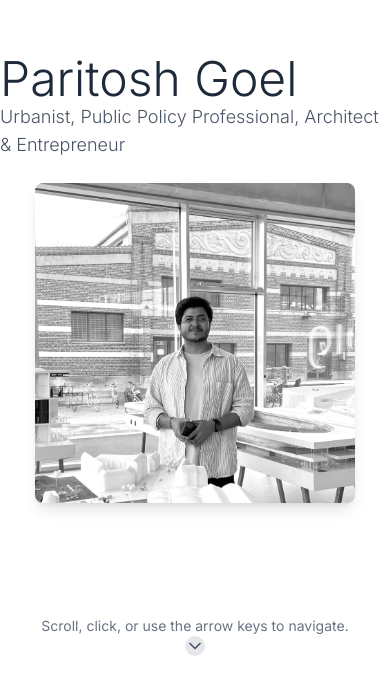
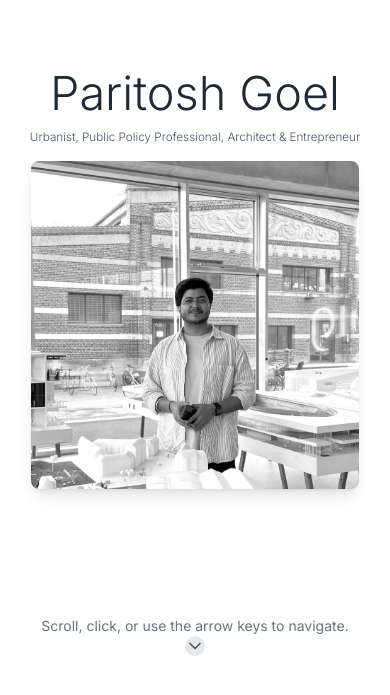
Before and after one commit to analogdigitalsolution/v0-marikosugita-clone, a Next.js app: page / in a window 390 px wide. Shown: the part 143-838 px from the top of the page. Built offline with nearby package versions, Linux system fonts and the light colour scheme.

Commit message:
Match mobile hero reference

```diff
--- a/app/globals.css
+++ b/app/globals.css
@@ -34,6 +34,37 @@ html {
 .transition-transform {
   transition-property: transform;
   transition-timing-function: cubic-bezier(0.4, 0, 0.2, 1);
+}
+
+/* Mobile hero: match the reference first-screen stack while keeping desktop unchanged. */
+@media (max-width: 767px) {
+  .hero-container {
+    gap: 1rem;
+  }
+
+  .hero-copy {
+    align-items: center;
+    text-align: center;
+  }
+
+  .hero-title {
+    margin-bottom: 0.75rem;
+    text-align: center;
+    font-size: clamp(2.8rem, 12vw, 3.25rem);
+    line-height: 1.04;
+  }
+
+  .hero-subtitle {
+    max-width: calc(100vw - 2rem);
+    font-size: clamp(0.72rem, 3vw, 0.8rem);
+    line-height: 1.3;
+    white-space: nowrap;
+  }
+
+  .hero-portrait {
+    width: min(21rem, 84vw);
+    height: min(21rem, 84vw);
+  }
 }
 
 /* Biography: keep all profile copy together while preserving the quiet editorial rhythm. */
--- a/app/page.tsx
+++ b/app/page.tsx
@@ -144,16 +144,16 @@ export default function Home() {
         style={{ transform: `translateY(-${currentSection * 100}vh)` }}
       >
         {/* Section 1: Intro */}
-        <section className="h-screen w-screen flex items-center justify-center p-4">
-          <div className="container mx-auto flex flex-col md:flex-row items-center justify-center gap-6 md:gap-0">
-            <div className="md:w-1/2 flex flex-col items-start">
-              <h1 className="text-5xl md:text-6xl lg:text-7xl font-light mb-4 text-left">Paritosh Goel</h1>
-              <h3 className="text-lg md:text-xl font-light text-gray-600">
+        <section className="hero-section h-screen w-screen flex items-center justify-center p-4">
+          <div className="hero-container container mx-auto flex flex-col md:flex-row items-center justify-center gap-6 md:gap-0">
+            <div className="hero-copy md:w-1/2 flex flex-col items-start">
+              <h1 className="hero-title text-5xl md:text-6xl lg:text-7xl font-light mb-4 text-left">Paritosh Goel</h1>
+              <h3 className="hero-subtitle text-lg md:text-xl font-light text-gray-600">
                 Urbanist, Public Policy Professional, Architect & Entrepreneur
               </h3>
             </div>
             <div className="md:w-1/2 flex justify-center md:justify-end">
-              <div className="relative w-80 h-80 md:w-96 md:h-96 lg:w-[30rem] lg:h-[30rem] overflow-hidden rounded-lg shadow-lg">
+              <div className="hero-portrait relative w-80 h-80 md:w-96 md:h-96 lg:w-[30rem] lg:h-[30rem] overflow-hidden rounded-lg shadow-lg">
                 <Image
                   src="/images/design-mode/paritosh.webp"
                   alt="Paritosh Goel"
```
Also changed, not shown: 1 other file (tests, documents, lock files or other folders).
